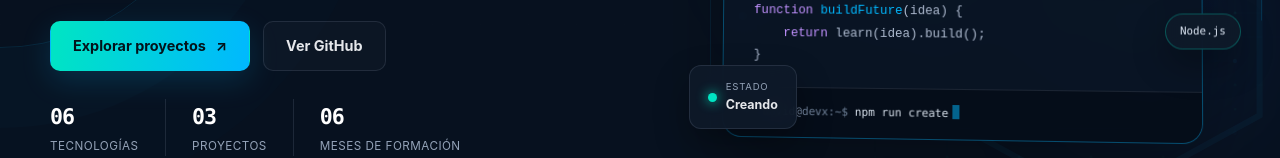
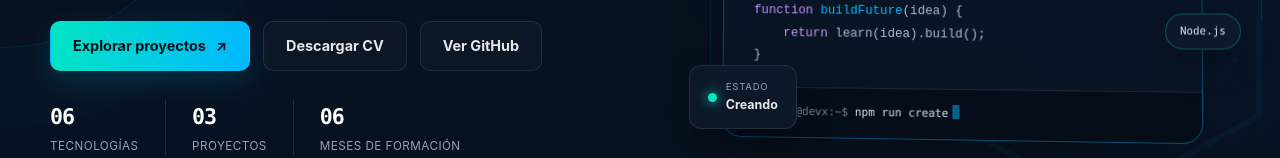
Before and after one commit to DavidDevXPe/DavidDevXPe.github.io, a website: page index.html in a window 1280 px wide. Shown: the part 504-662 px from the top of the page. Drawn offline with Linux system fonts and the light colour scheme.

Commit message:
Mover el botón de descarga de CV al hero
Lo coloca entre "Explorar proyectos" y "Ver GitHub" para que sea
visible sin scroll, ya que es la acción más buscada por reclutadores.

Co-Authored-By: Claude Sonnet 5 <noreply@anthropic.com>

```diff
--- a/index.html
+++ b/index.html
@@ -106,6 +106,7 @@
                     <p class="hero-lead reveal">Soy <strong>DavidDevX</strong>, desarrollador full stack en formación. Me interesa tanto el frontend como el backend, y disfruto convertir ideas en software claro, línea por línea.</p>
                     <div class="hero-actions reveal">
                         <a class="button button-primary" href="#proyectos">Explorar proyectos <span aria-hidden="true">↗</span></a>
+                        <a class="button button-secondary" href="files/David-Castillo-CV.pdf" download="David-Castillo-CV.pdf">Descargar CV</a>
                         <a class="button button-secondary" href="https://github.com/DavidDevXPe" target="_blank" rel="noreferrer">Ver GitHub</a>
                     </div>
                     <ul class="hero-metrics reveal" aria-label="Resumen profesional">
```
